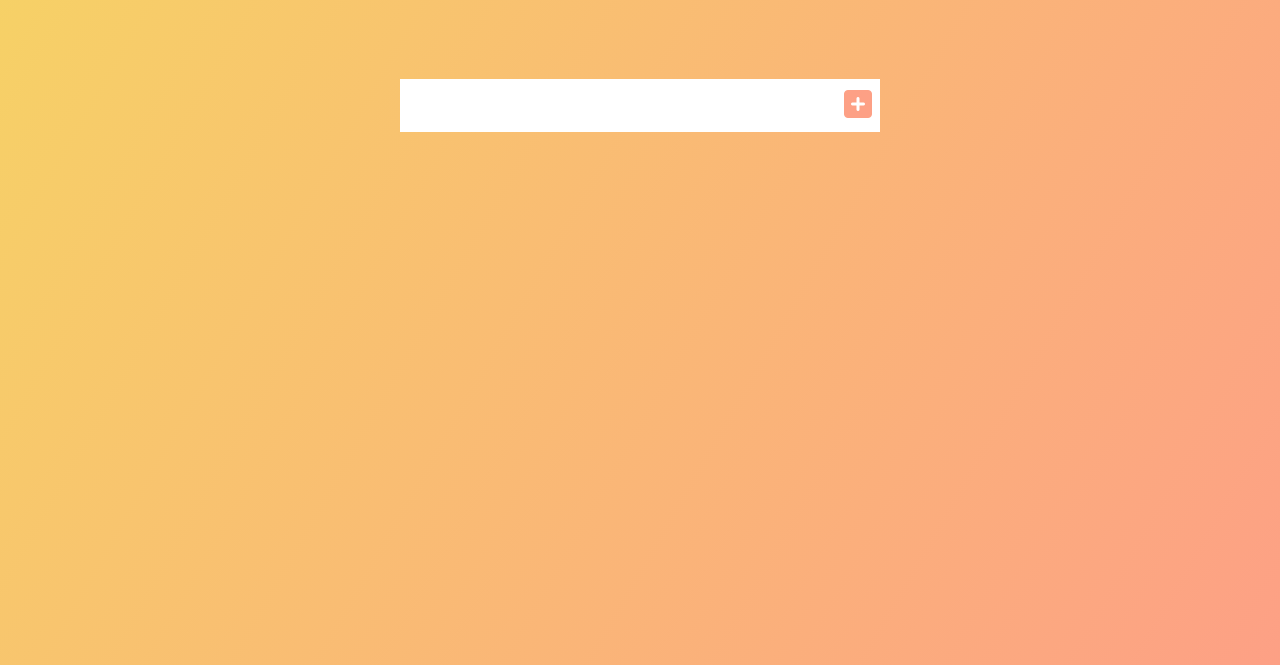
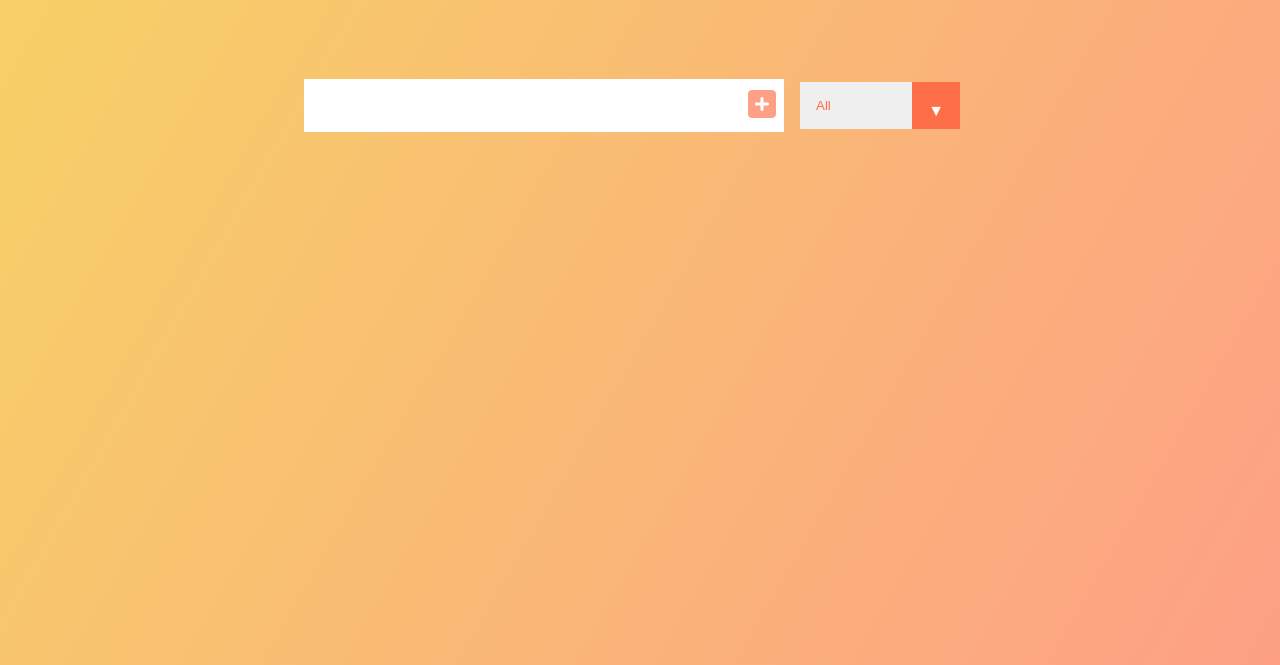
Before and after one commit to szymonstankowski/JS-TodoList, a plain HTML site: page index.html in a window 1280 px wide. Shown: the part 135-800 px from the top of the page. Drawn offline with Linux system fonts and the light colour scheme.

Commit message:
Add files via upload

```diff
--- a/index.html
+++ b/index.html
@@ -28,6 +28,13 @@
       <button class="todo-button" type="submit">
         <i class="fas fa-plus-square"></i>
       </button>
+      <div class="select">
+        <select name="todos" class="filter-todo">
+            <option value="all">All</option>
+            <option value="completed">Completed</option>
+            <option value="uncompleted">Uncompleted</option>
+        </select>
+      </div>
     </form>
     <div class="todo-container">
       <ul class="todo-list"></ul>
```
